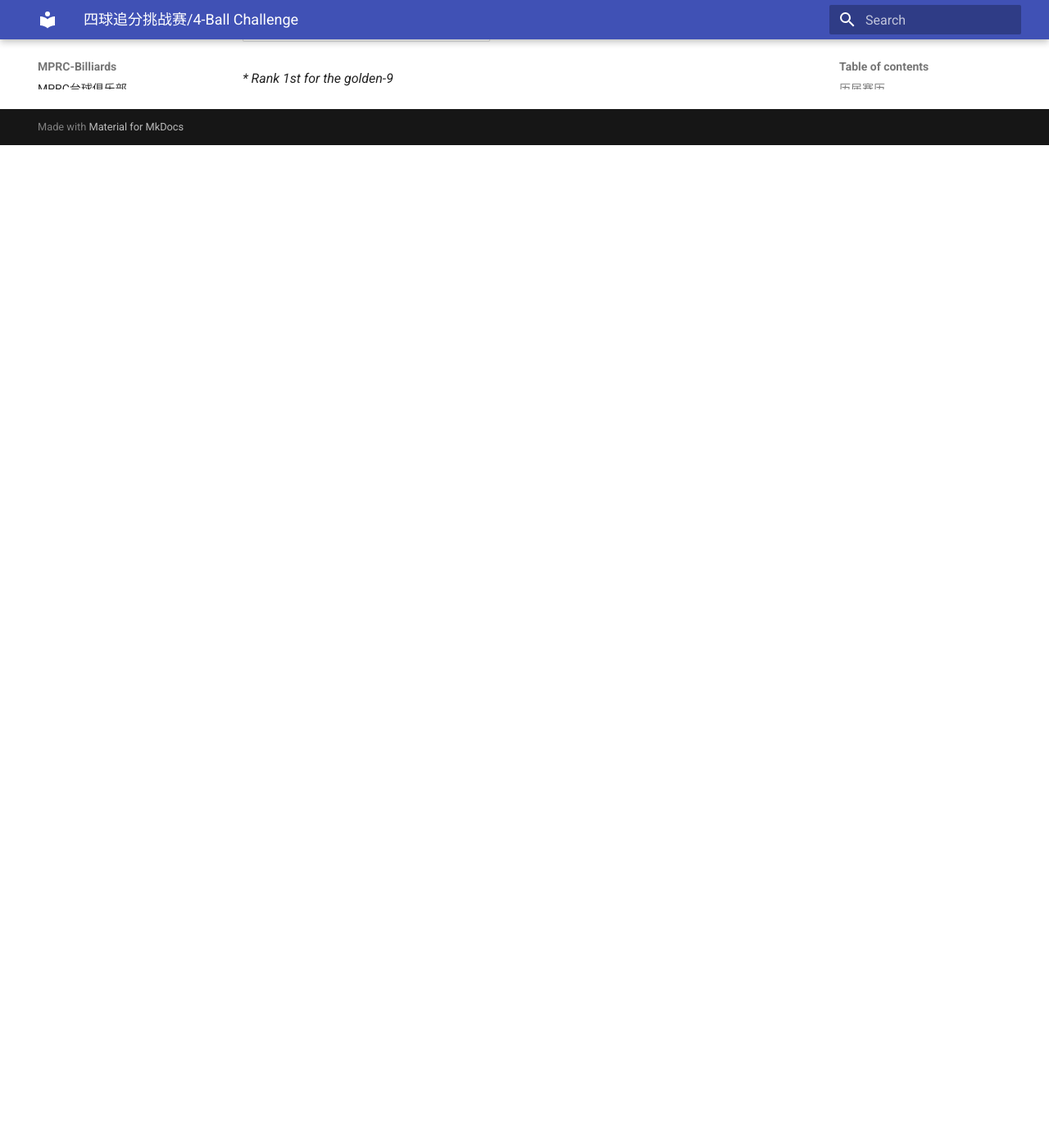
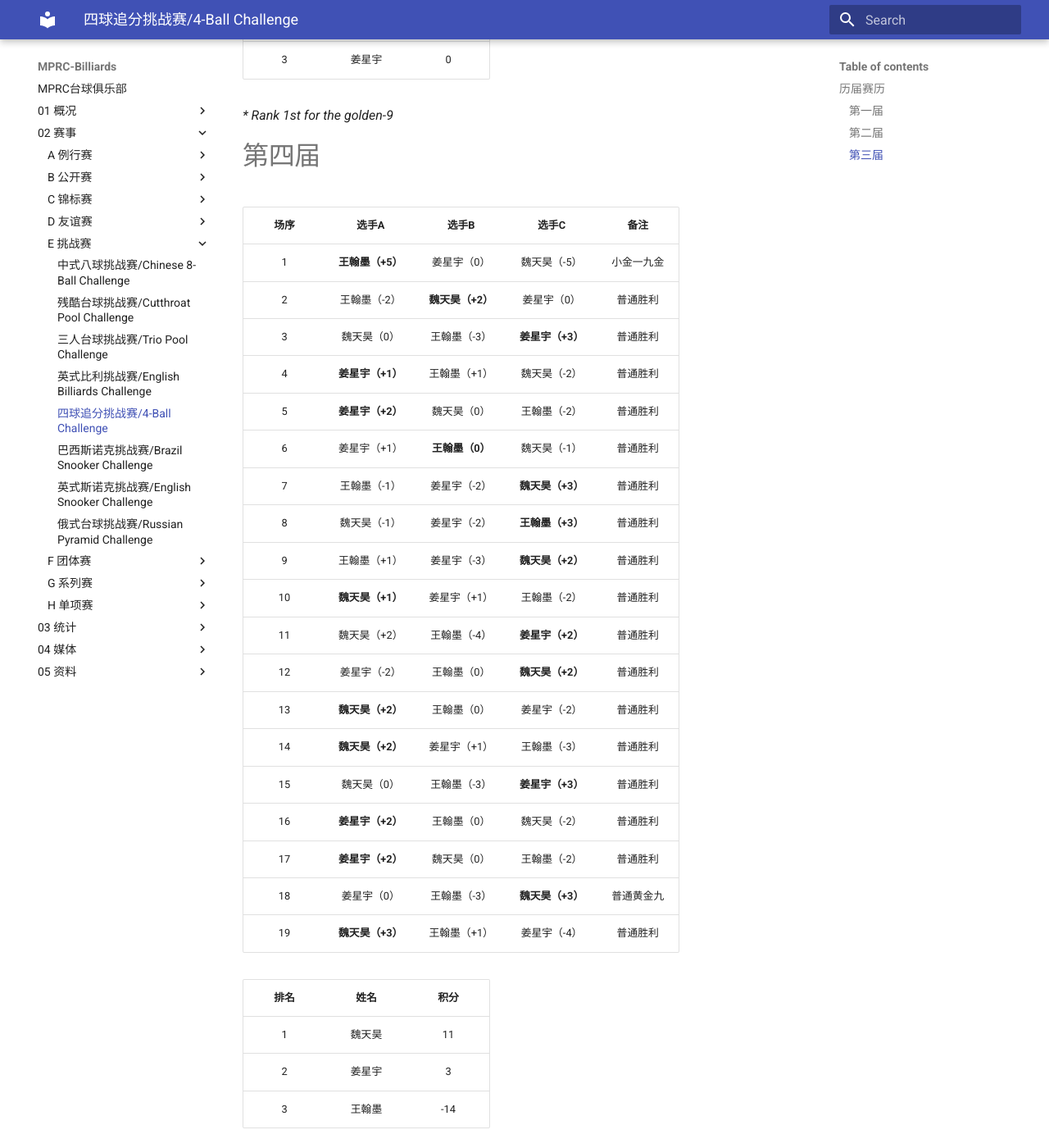
Before and after one commit to mprc-billiards/mprc-billiards.github.io, an MkDocs documentation site: the page built from docs/02-赛事/E-挑战赛/E05-四球追分挑战赛.md, in a window 1280 px wide and 1400 px high, scrolled down 3132 px. Shown: the whole window at 82% size. Built offline with MkDocs 1.6.1 and Material for MkDocs 9.7.7, drawn with Linux system fonts in a browser that asks for light colours; before the commit the page ends 3309 px from its top, so only the background shows below that; some of the changed text lies outside the part shown.

Commit message:
update 2025.05.28

```diff
--- a/docs/02-赛事/E-挑战赛/E05-四球追分挑战赛.md
+++ b/docs/02-赛事/E-挑战赛/E05-四球追分挑战赛.md
@@ -5,6 +5,7 @@
 | 1    | 2025.02.18 | 谈小娱 | 姜星宇 | 王翰墨，魏天昊 |
 | 2    | 2025.03.17 | 蓝旗星 | 王翰墨 | 姜星宇，魏天昊 |
 | 3    | 2025.04.02 | 邱德拔 | 魏天昊 | 王翰墨，姜星宇 |
+| 4    | 2025.05.28 | 邱德拔 | 魏天昊 | 姜星宇，王翰墨 |
 
 四球追分挑战赛由多人参加，采用四球追分规则，按照上下家结算分数，按MPRC四球追分的计分规则计算。
 
@@ -70,3 +71,33 @@
 |  3   | 姜星宇 |  0  |
 
 *\* Rank 1st for the golden-9*
+
+# 第四届
+
+| 场序 |    选手A         |   选手B         |   选手C          |   备注     |
+| :--: | :-------------: | :-------------: | :-------------: | :--------: |
+|  1   | **王翰墨（+5）** | 姜星宇（0）      | 魏天昊（-5）     | 小金一九金 |
+|  2   | 王翰墨（-2）     | **魏天昊（+2）** | 姜星宇（0）      | 普通胜利   |
+|  3   | 魏天昊（0）      | 王翰墨（-3）     | **姜星宇（+3）** | 普通胜利   |
+|  4   | **姜星宇（+1）** | 王翰墨（+1）     | 魏天昊（-2）     | 普通胜利   |
+|  5   | **姜星宇（+2）** | 魏天昊（0）      | 王翰墨（-2）     | 普通胜利   |
+|  6   | 姜星宇（+1）     | **王翰墨（0）**  | 魏天昊（-1）     | 普通胜利   |
+|  7   | 王翰墨（-1）     | 姜星宇（-2）     | **魏天昊（+3）** | 普通胜利   |
+|  8   | 魏天昊（-1）     | 姜星宇（-2）     | **王翰墨（+3）** | 普通胜利   |
+|  9   | 王翰墨（+1）     | 姜星宇（-3）     | **魏天昊（+2）** | 普通胜利   |
+|  10  | **魏天昊（+1）** | 姜星宇（+1）     | 王翰墨（-2）     | 普通胜利   |
+|  11  | 魏天昊（+2）     | 王翰墨（-4）     | **姜星宇（+2）** | 普通胜利   |
+|  12  | 姜星宇（-2）     | 王翰墨（0）      | **魏天昊（+2）** | 普通胜利   |
+|  13  | **魏天昊（+2）** | 王翰墨（0）      | 姜星宇（-2）     | 普通胜利   |
+|  14  | **魏天昊（+2）** | 姜星宇（+1）     | 王翰墨（-3）     | 普通胜利   |
+|  15  | 魏天昊（0）      | 王翰墨（-3）     | **姜星宇（+3）** | 普通胜利   |
+|  16  | **姜星宇（+2）** | 王翰墨（0）      | 魏天昊（-2）     | 普通胜利   |
+|  17  | **姜星宇（+2）** | 魏天昊（0）      | 王翰墨（-2）     | 普通胜利   |
+|  18  | 姜星宇（0）      | 王翰墨（-3）     | **魏天昊（+3）** | 普通黄金九 |
+|  19  | **魏天昊（+3）** | 王翰墨（+1）     | 姜星宇（-4）     | 普通胜利   |
+
+| 排名 |  姓名  | 积分 |
+| :--: | :---: | :--: |
+|  1   | 魏天昊 |  11 |
+|  2   | 姜星宇 |  3  |
+|  3   | 王翰墨 | -14 |
```
Also changed, not shown: docs/01-概况/4-历史汇总.md (+2 -2 lines), docs/03-统计/3-纪录榜.md (+2 -2 lines), docs/03-统计/4-战绩榜.md (+3 -3 lines).
